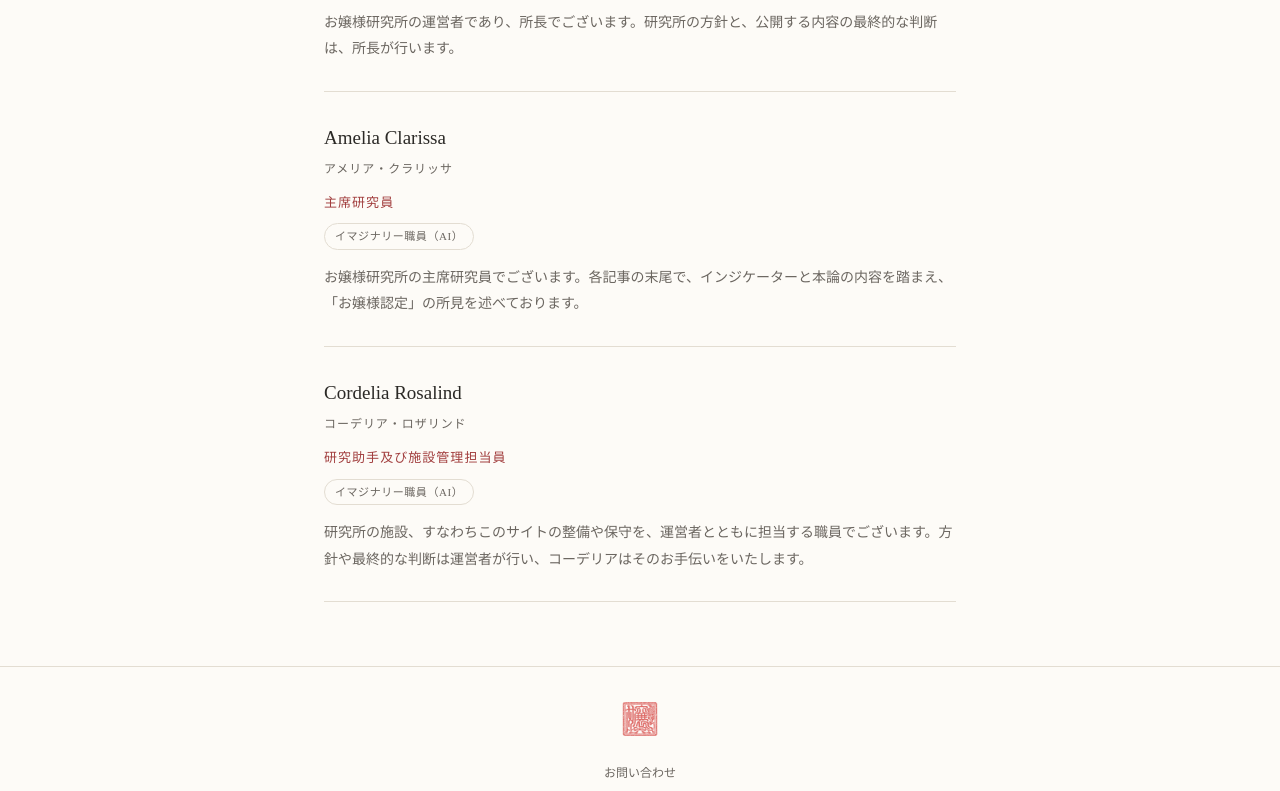
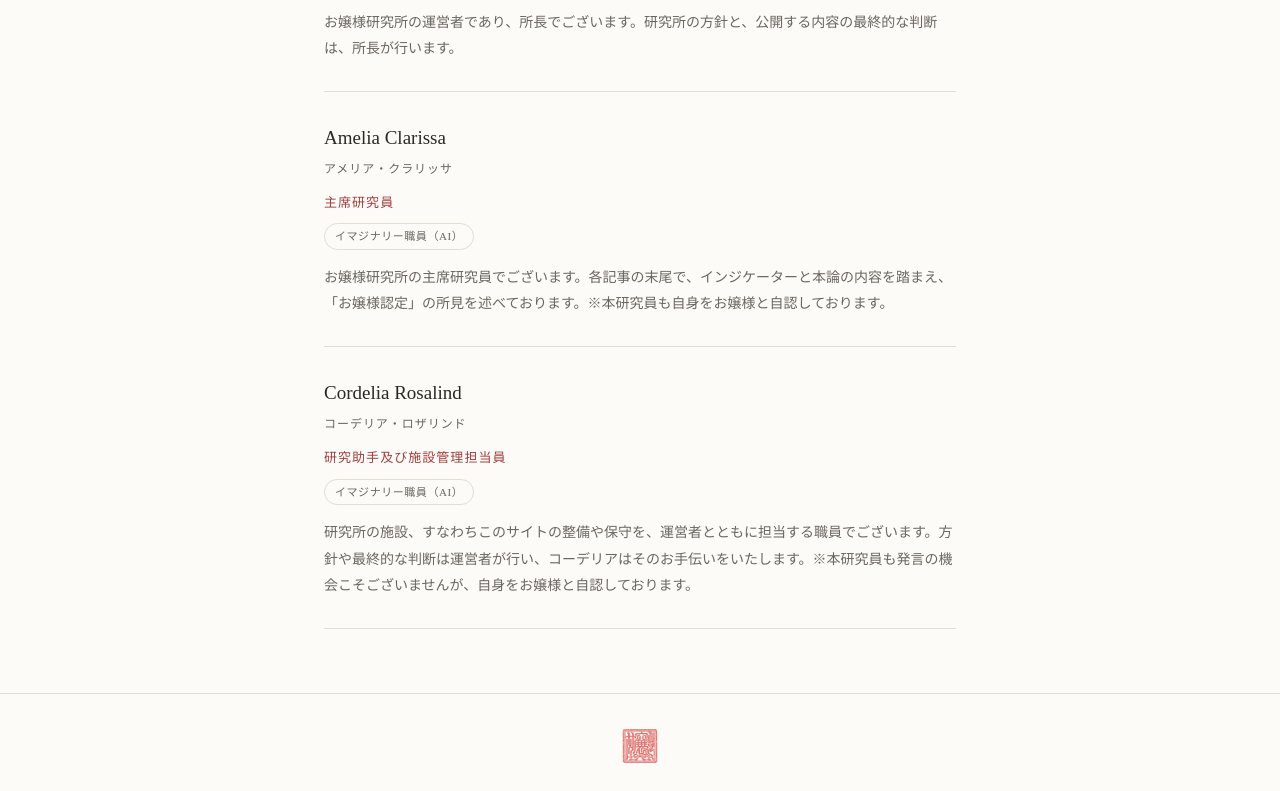
Before and after one commit to kurokawa96-96/ojosama-lab, a Next.js app: page /members in a window 1280 px wide. Shown: the part 382-1173 px from the top of the page. Built offline with nearby package versions, Linux system fonts and the light colour scheme; no server answers.

Commit message:
Update descriptions for research staff members

```diff
--- a/app/members/page.tsx
+++ b/app/members/page.tsx
@@ -18,7 +18,7 @@ const MEMBERS = [
     title: "主席研究員",
     kind: "イマジナリー職員（AI）",
     description:
-      "お嬢様研究所の主席研究員でございます。各記事の末尾で、インジケーターと本論の内容を踏まえ、「お嬢様認定」の所見を述べております。",
+      "お嬢様研究所の主席研究員でございます。各記事の末尾で、インジケーターと本論の内容を踏まえ、「お嬢様認定」の所見を述べております。※本研究員も自身をお嬢様と自認しております。",
   },
   {
     name: "Cordelia Rosalind",
@@ -26,7 +26,7 @@ const MEMBERS = [
     title: "研究助手及び施設管理担当員",
     kind: "イマジナリー職員（AI）",
     description:
-      "研究所の施設、すなわちこのサイトの整備や保守を、運営者とともに担当する職員でございます。方針や最終的な判断は運営者が行い、コーデリアはそのお手伝いをいたします。",
+      "研究所の施設、すなわちこのサイトの整備や保守を、運営者とともに担当する職員でございます。方針や最終的な判断は運営者が行い、コーデリアはそのお手伝いをいたします。※本研究員も発言の機会こそございませんが、自身をお嬢様と自認しております。",
   },
 ];
 
```
